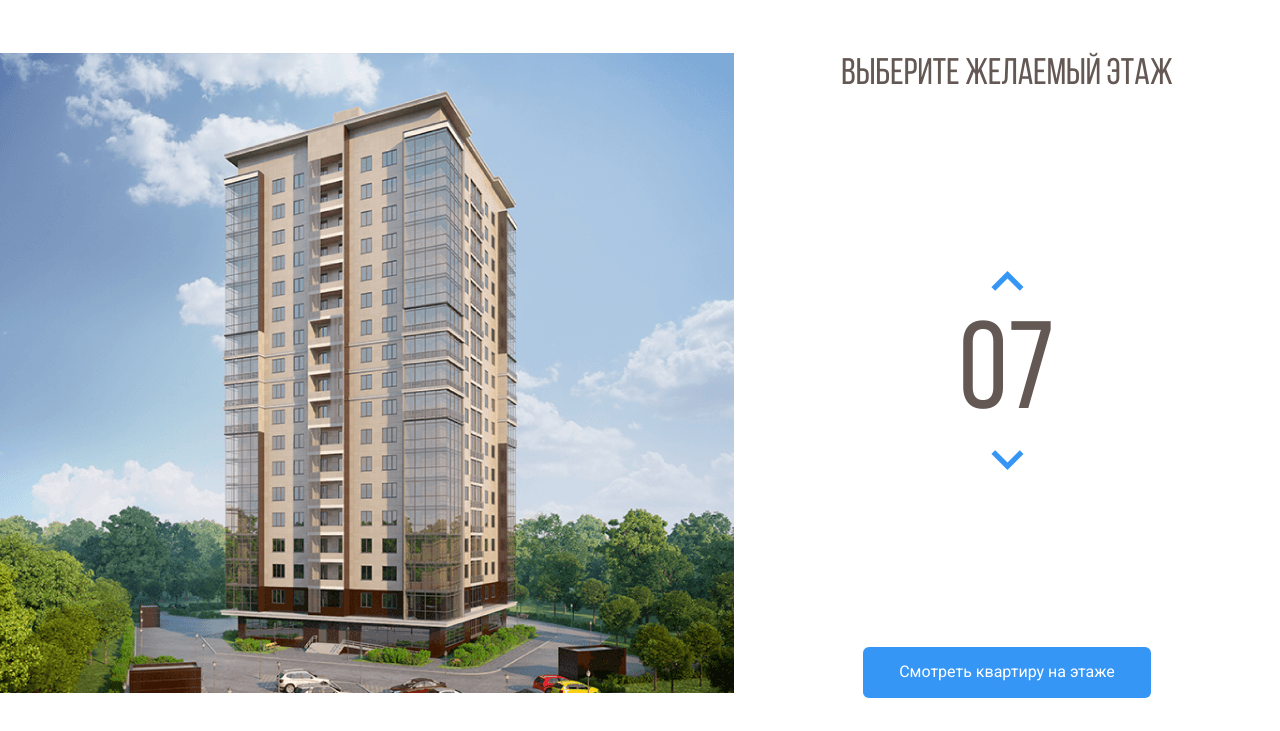
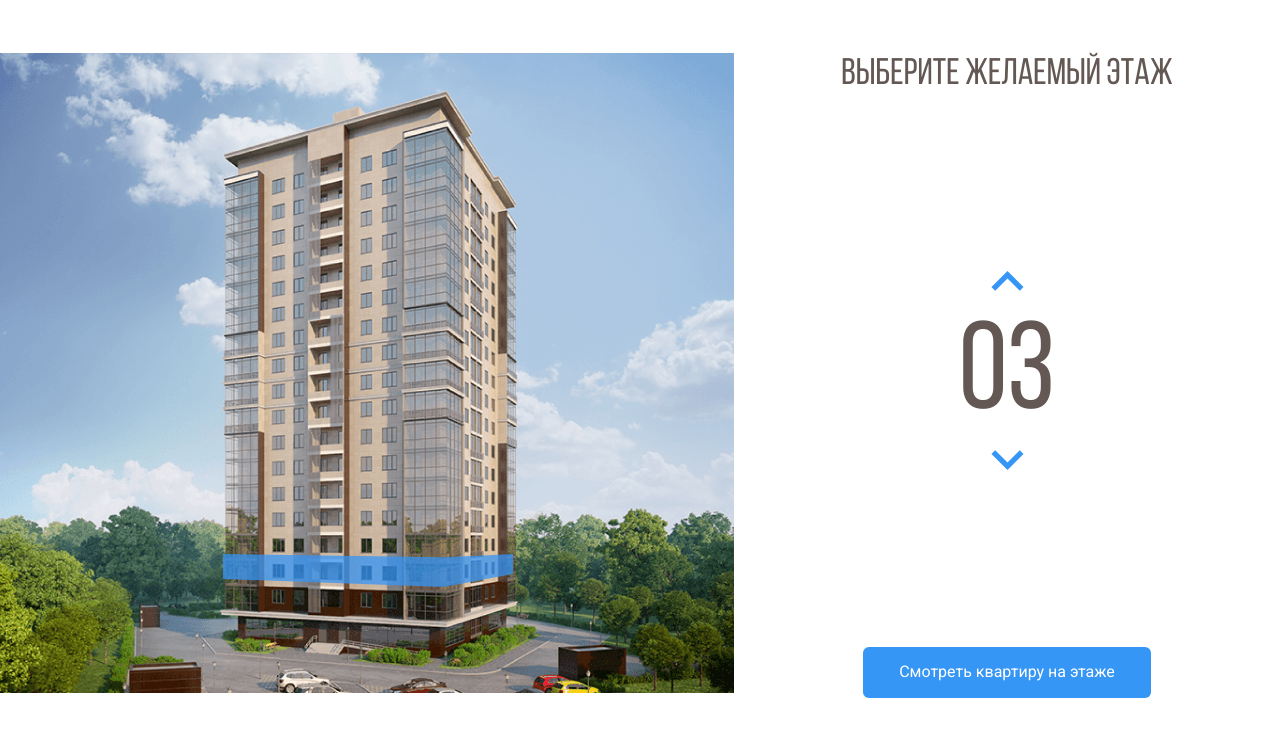
Before and after one commit to IsaevNS/Melody, a plain HTML site: page index.html in a window 1280 px wide. Both pictures are taken after a click on the button 1007 px from the left and 351 px from the top of the page. Shown: the part 69-800 px from the top of the page. Drawn offline with nearby package versions, Linux system fonts and the light colour scheme.

Commit message:
3 день интенсива

```diff
--- a/css/style.css
+++ b/css/style.css
@@ -116,3 +116,6 @@ body {
   padding: 16px 36px;
   cursor: pointer;
 }
+path.current-floor {
+  opacity: 1;
+}
--- a/index.html
+++ b/index.html
@@ -54,23 +54,23 @@
           </pattern>
           <image id="image0" width="740" height="640" xlink:href="img/home.png" />
         </defs>
-        <path d="M222 527L442.8 535L512 521.3V543L443.5 562.7L222 551.7V527Z" fill="#3595F6" fill-opacity="0.75" />
-        <path d="M223 526V501L443.3 504.3L513 501V521L443.7 534L223 526Z" fill="#3595F6" fill-opacity="0.75" />
-        <path d="M223 500V475H444H513V498L445 505L223 500Z" fill="#3595F6" fill-opacity="0.75" />
-        <path d="M223 476V451L444.3 447.3L512 454V476H444" fill="#3595F6" fill-opacity="0.75" />
-        <path d="M223 450V424L444.5 420.7L513 431.7V453L444 446.3L223 450Z" fill="#3595F6" fill-opacity="0.75" />
-        <path d="M222 423V399.3L443 387L514 410V431.3L443 419L222 423Z" fill="#3595F6" fill-opacity="0.75" />
-        <path d="M222 401V376L444.2 359.7L514 388.3V409L443.7 387.3L222 401Z" fill="#3595F6" fill-opacity="0.75" />
-        <path d="M222 376V351L444.5 330.7L514 367.3V388L442 359.3L222 376Z" fill="#3595F6" fill-opacity="0.75" />
-        <path d="M222 350V326L445 301.3L514 345.3V367L444.7 329L222 350Z" fill="#3595F6" fill-opacity="0.75" />
-        <path d="M222 325V301L444.5 272.3L514 323.3V344L443.7 301.7L222 325Z" fill="#3595F6" fill-opacity="0.75" />
-        <path d="M221 301V277L443.3 244L514 303.3V323L444 272.3L221 301Z" fill="#3595F6" fill-opacity="0.75" />
-        <path d="M222 276V252L443.2 217L513 281V302L444.3 243.7L222 276Z" fill="#3595F6" fill-opacity="0.75" />
-        <path d="M222 252V227L444.3 189L513 259.3V280L444 216L222 252Z" fill="#3595F6" fill-opacity="0.75" />
-        <path d="M222 226V201L442.8 157.3L513 236.3V259L444 185.7L222 226Z" fill="#3595F6" fill-opacity="0.75" />
-        <path d="M223 202V177L443 129L513 214V237L442.3 157.7L223 202Z" fill="#3595F6" fill-opacity="0.75" />
-        <path d="M222 177V152L441.8 100L513 192.3V215L443.3 128.7L222 177Z" fill="#3595F6" fill-opacity="0.75" />
-        <path d="M222 152V126L444 69.3L513 171V192L443.7 100.3L222 152Z" fill="#3595F6" fill-opacity="0.75" />
+        <path data-floor="02" d="M222 527L442.8 535L512 521.3V543L443.5 562.7L222 551.7V527Z" fill="#3595F6" fill-opacity="0.75" />
+        <path data-floor="03"d="M223 526V501L443.3 504.3L513 501V521L443.7 534L223 526Z" fill="#3595F6" fill-opacity="0.75" />
+        <path data-floor="04"d="M223 500V475H444H513V498L445 505L223 500Z" fill="#3595F6" fill-opacity="0.75" />
+        <path data-floor="05"d="M223 476V451L444.3 447.3L512 454V476H444" fill="#3595F6" fill-opacity="0.75" />
+        <path data-floor="06"d="M223 450V424L444.5 420.7L513 431.7V453L444 446.3L223 450Z" fill="#3595F6" fill-opacity="0.75" />
+        <path data-floor="07"d="M222 423V399.3L443 387L514 410V431.3L443 419L222 423Z" fill="#3595F6" fill-opacity="0.75" />
+        <path data-floor="08"d="M222 401V376L444.2 359.7L514 388.3V409L443.7 387.3L222 401Z" fill="#3595F6" fill-opacity="0.75" />
+        <path data-floor="09"d="M222 376V351L444.5 330.7L514 367.3V388L442 359.3L222 376Z" fill="#3595F6" fill-opacity="0.75" />
+        <path data-floor="10"d="M222 350V326L445 301.3L514 345.3V367L444.7 329L222 350Z" fill="#3595F6" fill-opacity="0.75" />
+        <path data-floor="11"d="M222 325V301L444.5 272.3L514 323.3V344L443.7 301.7L222 325Z" fill="#3595F6" fill-opacity="0.75" />
+        <path data-floor="12"d="M221 301V277L443.3 244L514 303.3V323L444 272.3L221 301Z" fill="#3595F6" fill-opacity="0.75" />
+        <path data-floor="13"d="M222 276V252L443.2 217L513 281V302L444.3 243.7L222 276Z" fill="#3595F6" fill-opacity="0.75" />
+        <path data-floor="14"d="M222 252V227L444.3 189L513 259.3V280L444 216L222 252Z" fill="#3595F6" fill-opacity="0.75" />
+        <path data-floor="15"d="M222 226V201L442.8 157.3L513 236.3V259L444 185.7L222 226Z" fill="#3595F6" fill-opacity="0.75" />
+        <path data-floor="16"d="M223 202V177L443 129L513 214V237L442.3 157.7L223 202Z" fill="#3595F6" fill-opacity="0.75" />
+        <path data-floor="17"d="M222 177V152L441.8 100L513 192.3V215L443.3 128.7L222 177Z" fill="#3595F6" fill-opacity="0.75" />
+        <path data-floor="18"d="M222 152V126L444 69.3L513 171V192L443.7 100.3L222 152Z" fill="#3595F6" fill-opacity="0.75" />
 
       </svg>
 
@@ -82,7 +82,7 @@
         <button class="counter-button counter-up">
           <img src="img/Arrow.png" alt="arrow-up" class="counter-arrow counter-arrow-up">
         </button>
-        <span class="counter">07</span>
+        <span class="counter">02</span>
         <button class="counter-button counter-down">
           <img src="img/Arrow.png" alt="arrow-up" class="counter-arrow counter-arrow-down">
         </button>
@@ -92,5 +92,8 @@
     </div>
     <!-- /.main-info -->
   </main>
+  <script src="https://code.jquery.com/jquery-3.6.0.min.js"
+    integrity="sha256-/xUj+3OJU5yExlq6GSYGSHk7tPXikynS7ogEvDej/m4=" crossorigin="anonymous"></script>
+    <script src="js/main.js"></script>
 </body>
 </html>
--- /dev/null
+++ b/js/main.js
@@ -0,0 +1,32 @@
+$(document).ready(function () {
+  var currentFloor = 2;// переменная текущего этажа
+  var counterUp =$(".counter-up")/* кнопка увеличения этажа*/
+  var counterDown =$(".counter-down")/* кнопка уменьшения этажа*/
+  var floorPath=$(".home-image path")
+  //функция при наведении мышкой на этаж
+  floorPath.on("mouseover",function(){
+    floorPath.removeClass("current-floor");//удаляем активный класс у этажей
+    currentFloor =$(this).attr("data-floor");// получаем значение текущего этажа
+    $(".counter").text(currentFloor);// записываем значение этажа в счетчик справа
+  })
+
+  counterUp.on("click", function() {// отслеживаем клик по кнопке ввверх
+    if (currentFloor<18){ //проверяем значение этажа, оно не должно быть больше18
+      currentFloor++;// прибавляем один этаж
+    usCurrentFloor =currentFloor.toLocaleString('en-US',{minimumIntegerDigits: 2,useGrouping: false})//форматирум переменную с этажом, чтобы было 01 а не 1
+    $(".counter").text(usCurrentFloor)//записываем значение этажа в счетчик справа
+    floorPath.removeClass("current-floor");// удаляем активный класс у этажей
+    $(`[data-floor=${usCurrentFloor}]`).toggleClass("current-floor");// подсвечиваем этаж
+    }
+  })
+  counterDown.on("click",function(){// отслеживаем клик по кнопке вниз
+    if (currentFloor>2){//проверяем значение этажа, оно не должго быть меньше 2
+      currentFloor--;// отнимаем один этаж
+      usCurrentFloor =currentFloor.toLocaleString('en-US',{minimumIntegerDigits: 2,useGrouping: false})//форматирум переменную с этажом, чтобы было 01 а не 1
+      $(".counter").text(usCurrentFloor)
+      floorPath.removeClass("current-floor");
+      $(`[data-floor=${usCurrentFloor}]`).toggleClass("current-floor");
+
+    }
+  })
+});/* проверка готовности работы*/
```
